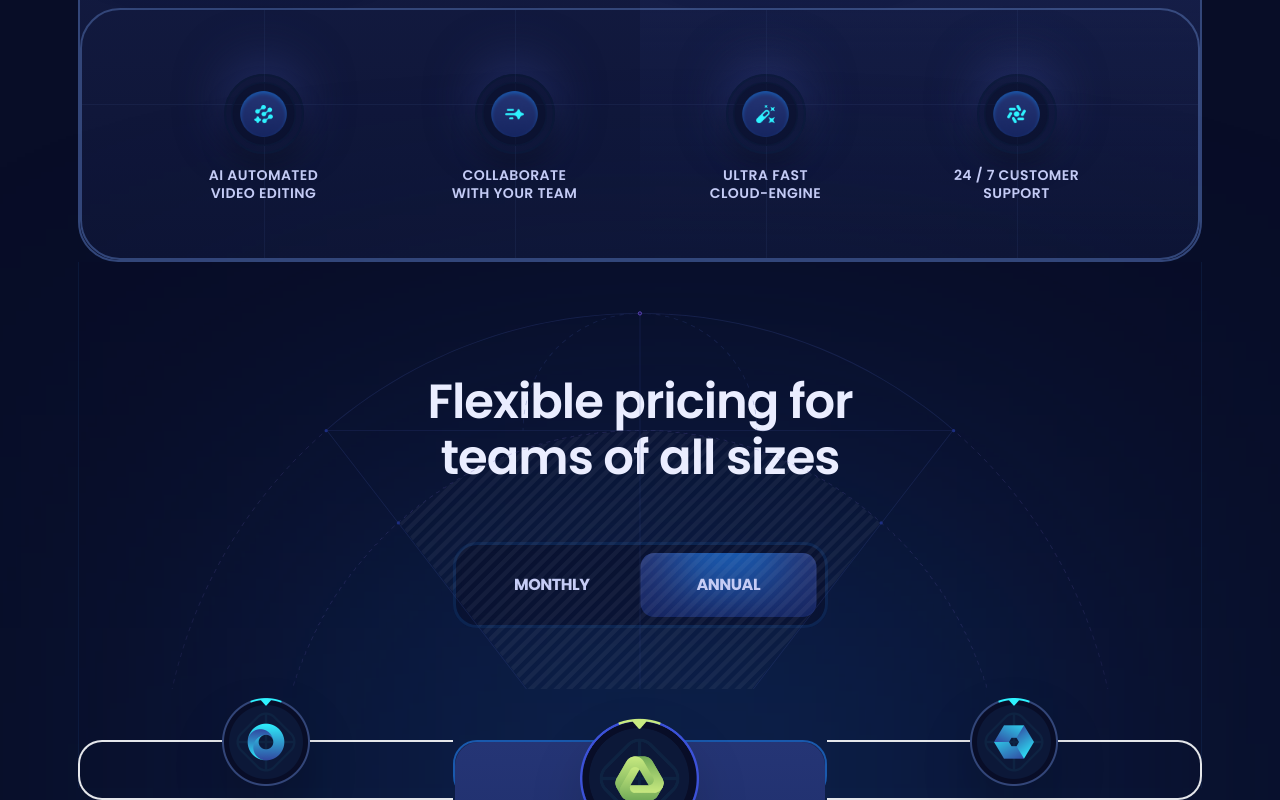
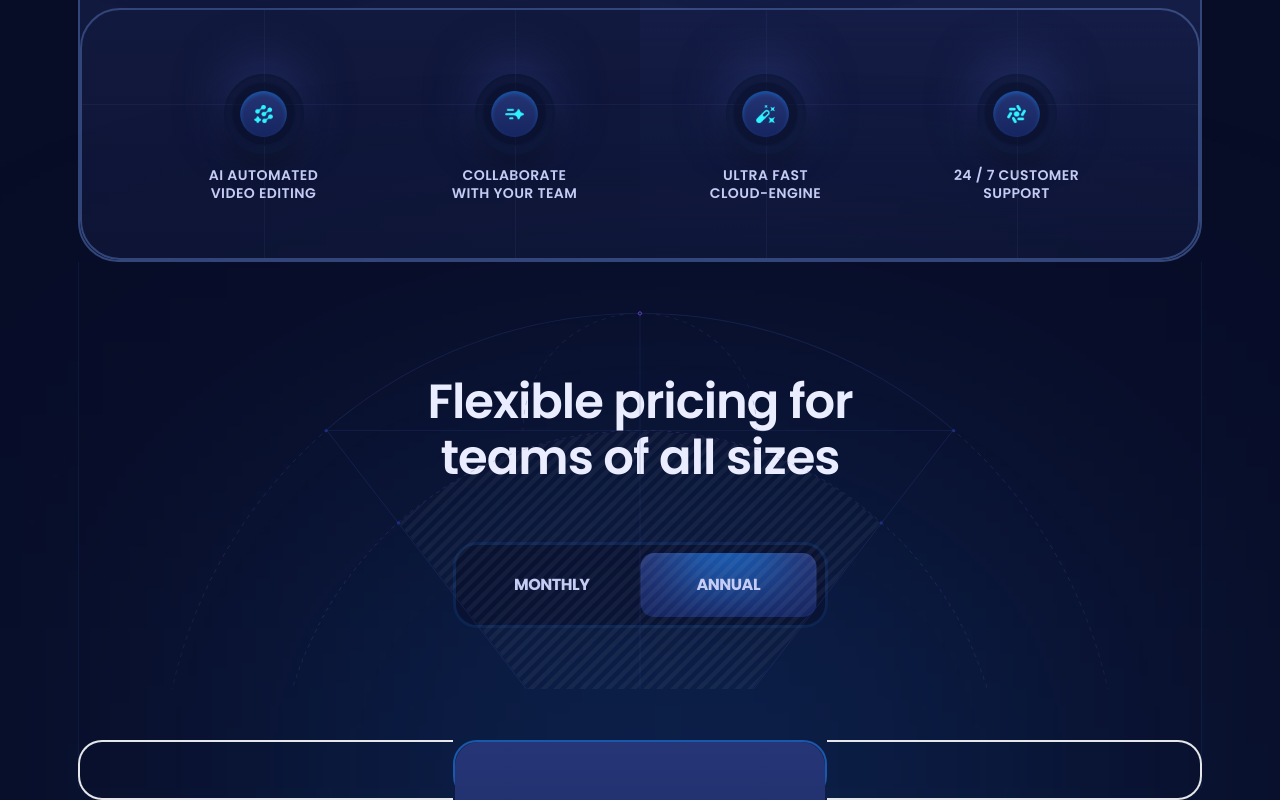
Before and after one commit to MrOLU24/XORA, a React (Vite) app: page / in a window 1280 px wide. Shown: the part 1538-2338 px from the top of the page. Built offline with nearby package versions, Linux system fonts and the light colour scheme.

Commit message:
restructure

```diff
--- a/src/Sections/Pricing.jsx
+++ b/src/Sections/Pricing.jsx
@@ -64,18 +64,9 @@ const Pricing = () => {
                 <div
                   className={clsx(
                     "absolute left-0 right-0 z-2 flex items-center justify-center",
-                    index == 1 ? "-top-6" : "xl:-top-11"
+                    index == 1 ? "-top-6" : "-top-11"
                   )}
-                >
-                  <img
-                    className={clsx(
-                      "object-contain drop-shadow-2xl",
-                      index == 1 ? "size-[120px]" : "size-[88px]"
-                    )}
-                    src={plan.logo}
-                    alt={plan.title}
-                  />
-                </div>
+                ></div>
               </div>
             ))}
           </div>
```
